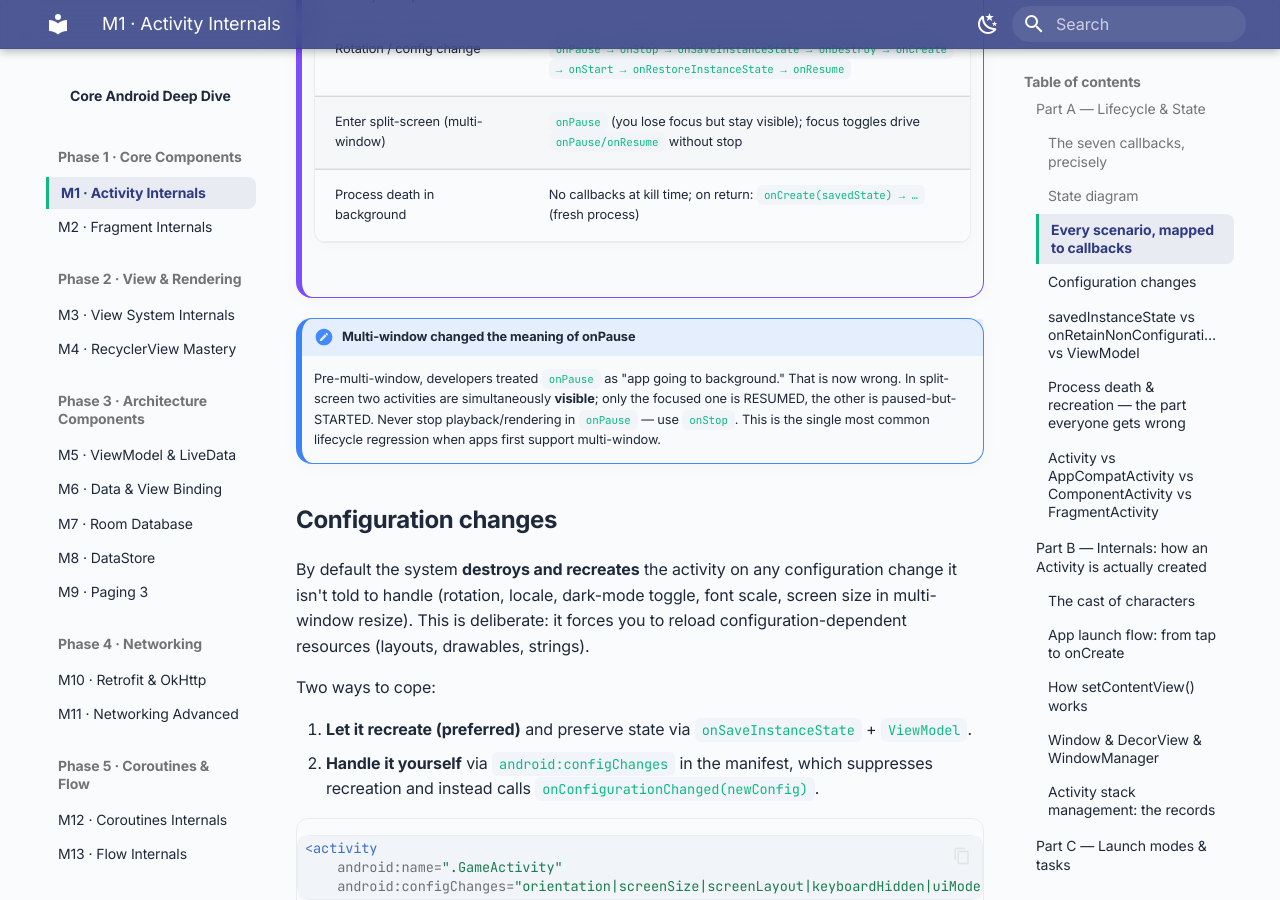
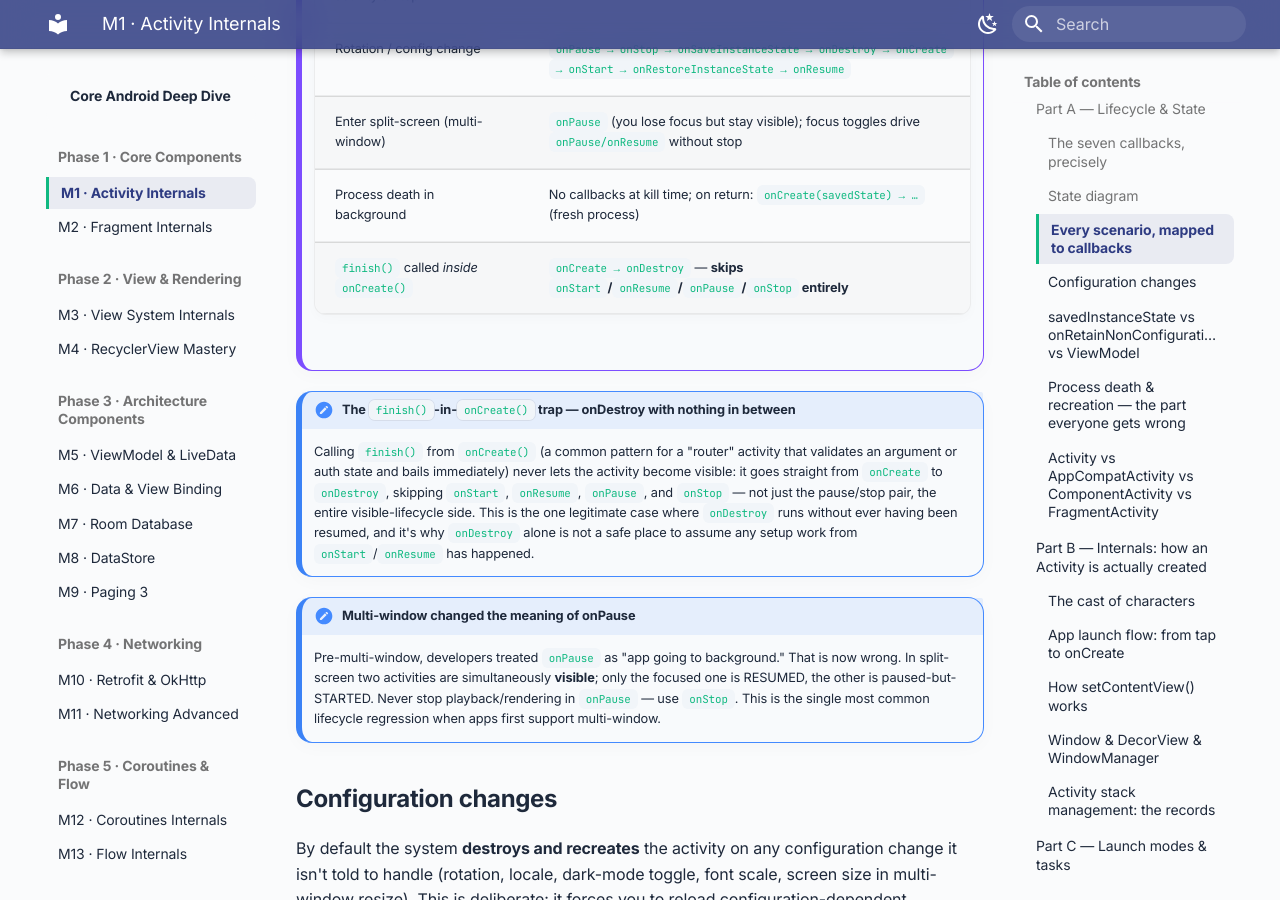
Before and after one commit to Ashokmani1/android-senior-prep, an MkDocs documentation site: the page built from docs/deep-dive/01-activity.md, in a window 1280 px wide and 900 px high, scrolled down 3253 px. Built offline with MkDocs 1.6.1 and Material for MkDocs 9.7.7, drawn with Linux system fonts in a browser that asks for light colours.

Commit message:
Close two lifecycle gaps found against Part 1 of a 7-part interview series
Checked proandroiddev.com's "Android Interview Series 2024" Part 1 (43
Android-basics questions: components, Context, services, IntentService/
JobIntentService, activities, launch modes, intent flags, fragments,
layouts) against the kit. Nearly all of it was already covered in depth
across M1/M2/M3/M16/M18/M19/M20/M27. Two genuine gaps closed:

- Activity: the finish()-in-onCreate() scenario (onCreate -> onDestroy
  directly, skipping the entire onStart/onResume/onPause/onStop chain).
- Fragment: why onActivityCreated() was deprecated and where its
  responsibilities moved to.

```diff
--- a/docs/deep-dive/01-activity.md
+++ b/docs/deep-dive/01-activity.md
@@ -66,6 +66,10 @@ The Lifecycle library (`androidx.lifecycle`) collapses these into five `Lifecycl
     | Rotation / config change | `onPause → onStop → onSaveInstanceState → onDestroy → onCreate → onStart → onRestoreInstanceState → onResume` |
     | Enter split-screen (multi-window) | `onPause` (you lose focus but stay visible); focus toggles drive `onPause/onResume` without stop |
     | Process death in background | No callbacks at kill time; on return: `onCreate(savedState) → …` (fresh process) |
+    | `finish()` called *inside* `onCreate()` | `onCreate → onDestroy` — **skips `onStart`/`onResume`/`onPause`/`onStop` entirely** |
+
+!!! note "The `finish()`-in-`onCreate()` trap — onDestroy with nothing in between"
+    Calling `finish()` from `onCreate()` (a common pattern for a "router" activity that validates an argument or auth state and bails immediately) never lets the activity become visible: it goes straight from `onCreate` to `onDestroy`, skipping `onStart`, `onResume`, `onPause`, and `onStop` — not just the pause/stop pair, the entire visible-lifecycle side. This is the one legitimate case where `onDestroy` runs without ever having been resumed, and it's why `onDestroy` alone is not a safe place to assume any setup work from `onStart`/`onResume` has happened.
 
 !!! note "Multi-window changed the meaning of onPause"
     Pre-multi-window, developers treated `onPause` as "app going to background." That is now wrong. In split-screen two activities are simultaneously **visible**; only the focused one is RESUMED, the other is paused-but-STARTED. Never stop playback/rendering in `onPause` — use `onStop`. This is the single most common lifecycle regression when apps first support multi-window.
```
Also changed, not shown: docs/deep-dive/02-fragment.md (+3 -0 lines).
